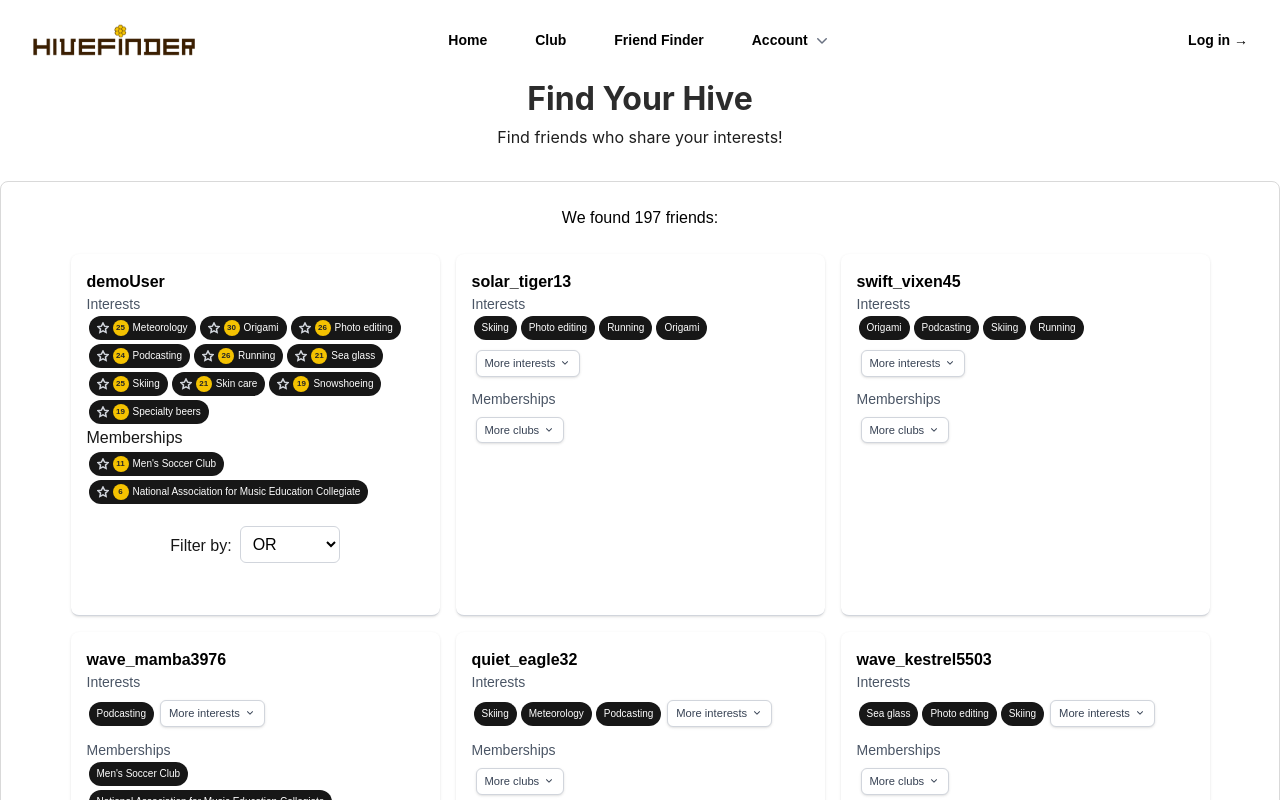
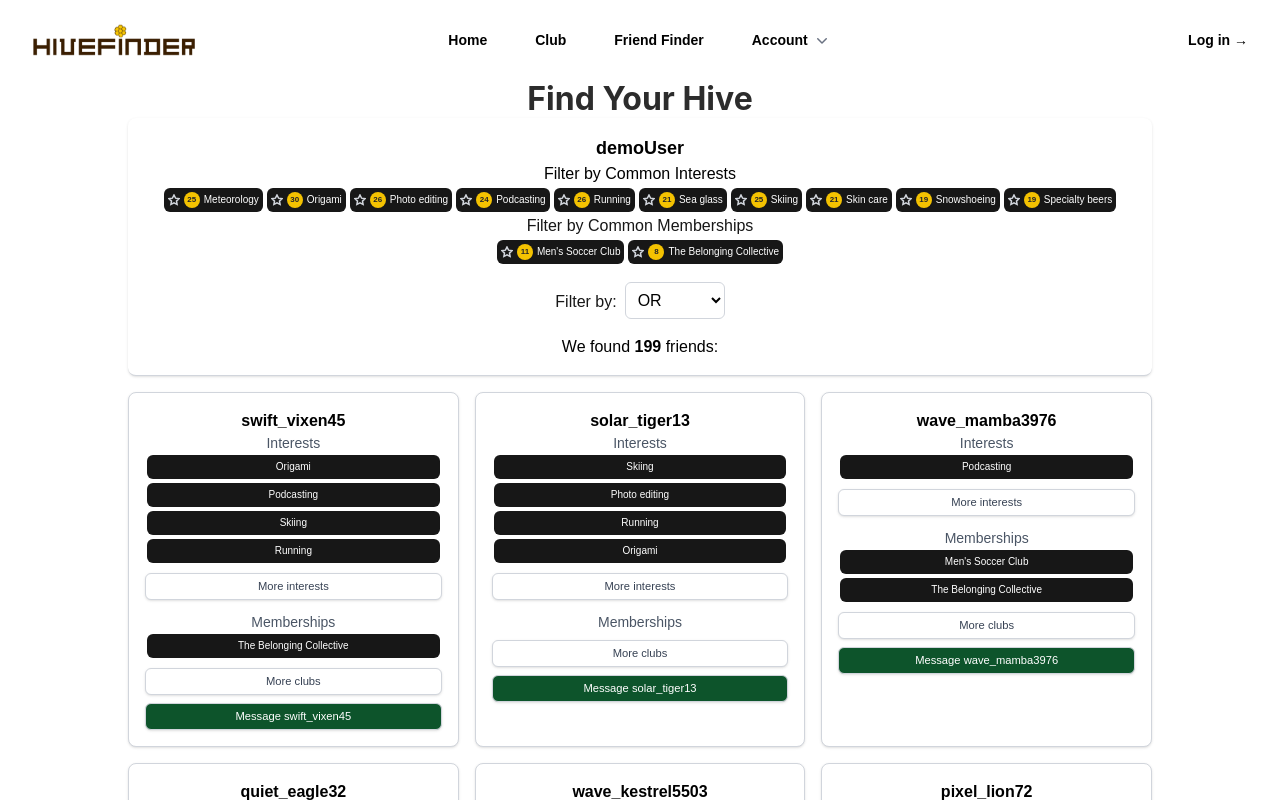
Before and after one commit to markciubal/hivefinder, a Next.js app: page /friendFinder in a window 1280 px wide. Shown: the top 800 px of the page. Built offline with nearby package versions, Linux system fonts and the light colour scheme.

Commit message:
UI tweaks.

```diff
--- a/app/friendFinder/page.jsx
+++ b/app/friendFinder/page.jsx
@@ -20,8 +20,8 @@
     const [otherMembershipsModal, setOtherMembershipsModal] = useState(null);
     // null or { username, interests }
 
-    const sharedStyle = "text-xxs m-[2px] px-2 py-1 bg-neutral-900 text-white rounded-full hover:bg-neutral-700! inline-block";
-    const normalStyle = "text-xxs m-[2px] px-2 py-1 bg-neutral-300 text-black rounded-full hover:bg-neutral-200 inline-block";
+    const sharedStyle = "text-xxs m-[2px] px-1 py-1 bg-neutral-900 text-white rounded-md hover:bg-neutral-700! inline-block";
+    const normalStyle = "text-xxs m-[2px] px-1 py-1 bg-neutral-300 text-black rounded-md hover:bg-neutral-200 inline-block";
 
     const counterStyle = "mx-1 inline-flex items-center justify-center w-3 h-3 p-2 text-xxxs font-semibold text-neutral-800 bg-[#f4c201] rounded-full position-relative top-0 left-0";
     const starStyle = "w-3 h-3 mx-0 shrink-0 text-yellow-400 transition peer-checked:scale-130 peer-checked:rotate-360 peer-checked:fill-yellow-400 peer-checked:stroke-yellow-400 fill-transparent stroke-gray-300 stroke-[3] cursor-pointer";
@@ -61,7 +61,7 @@
             interests: randomInterests,
             memberships: [
             { club: "Men's Soccer Club" },
-            { club: "National Association for Music Education Collegiate" },
+            { club: "The Belonging Collective" },
             ]
         });
     }, []);
@@ -119,25 +119,21 @@
     return (
       <>
         <Header />
-        <div className="hero-form">
-          <div className="text-content-title">
+        <div className="">
+          <div className=" text-center">
           <p className="text-2 font-bold">Find Your Hive</p>
-            <p className="text-9">Find friends who share your interests!</p>
-          </div>
-
-          <div className="form-contact">
-                <div className="w-full text-center">
-                  <h3 className="text-black">We found {filteredFriends.length} friends:</h3>
-
             {/* Card grid: self + matches */}
-                  <div className="mt-4 flex flex-wrap justify-center">
+            <div className="w-full flex justify-center">
+              <div className="grid grid-cols-1 sm:grid-cols-2 lg:grid-cols-3 gap-4 w-full max-w-5xl justify-center">
+                <div className="text-center col-span-full">
                   {userSelf?.interests && matchedStatistics && (
                     <div
                       key={"interests_" + userSelf.id}
-                        className="border-b border-gray-300 p-4 m-2 w-full sm:w-[48%] lg:w-[30%] max-w-sm rounded-lg shadow-sm bg-white float-left text-left"
+                      className="col-span-full border-b border-gray-300 p-4 rounded-lg shadow-sm bg-white text-center"
                     >
-                        <h3 className="text-md font-semibold text-black">{userSelf.username}</h3>
-                        <h4 className="text-sm text-gray-600">Interests</h4>
+                      <h3 className="text-lg font-semibold text-black">{userSelf.username}</h3>
+                      <h4 className="text-black">Filter by Common Interests</h4>
+
                       {userSelf.interests.map((interest, index) => {
                         const isShared = matchedStatistics.interests.some(
                           (i) => i.name === interest
@@ -157,7 +153,6 @@
                                 onChange={handleFilterChange}
                                 className="peer hidden"
                               />
-
                               {/* Star icon */}
                               <svg
                                 xmlns="http://www.w3.org/2000/svg"
@@ -172,11 +167,10 @@
                           </span>
                         );
                       })}
+
                       {userSelf?.memberships && (
-                        <div
-                          key={"clubs_" + userSelf.id}
-                        >
-                          <h4>Memberships</h4>
+                        <div key={"clubs_" + userSelf.id}>
+                          <h4>Filter by Common Memberships</h4>
                           {userSelf.memberships.map((membership, index) => {
                             console.log(matchedStatistics);
                             const isShared = userSelf.memberships?.some(
@@ -215,10 +209,9 @@
                               </span>
                             );
                           })}
-                          <div className="flex p-5 justify-center">
-                            <label className="mr-2 mt-2">
-                              Filter by:
-                            </label>
+
+                          <div className="flex pt-4 justify-center">
+                            <label className="mr-2 mt-2">Filter by:</label>
                             <select
                               onChange={handleFilterChange}
                               id="andor"
@@ -229,13 +222,18 @@
                               <option value="and">AND</option>
                             </select>
                           </div>
+
+                          <div className="w-full text-center">
+                            <p className="text-black">
+                              We found <b>{filteredFriends.length}</b> friends:
+                            </p>
+                          </div>
                         </div>
                       )}
                     </div>
                   )}
-
-
-
+                </div>
+                {/* Friend cards – tile as grid items */}
                 {organizedFriends &&
                   filteredFriends.map((user) => {
                     const matchedInterests = user.interests.filter((interest) =>
@@ -251,12 +249,14 @@
                     const otherMemberships = user.memberships.filter(
                       (membership) => !user.sharedClubs?.includes(membership)
                     );
+
                     console.log(user);
                     console.log(otherMemberships);
+
                     return (
                       <div
                         key={"user_" + user.id}
-                            className="border-b border-gray-300 p-4 m-2 w-full sm:w-[48%] lg:w-[30%] max-w-sm rounded-lg shadow-sm bg-white float-left text-left"
+                        className="border border-gray-300 p-4 rounded-lg shadow-sm bg-white w-full h-full flex flex-col"
                       >
                         <h3 className="text-md font-semibold text-black">
                           {user.username}
@@ -288,21 +288,9 @@
                                 interests: otherInterests,
                               })
                             }
-                                className="mt-2 ml-1 inline-flex items-center gap-1 rounded-md border border-gray-300 bg-white px-2 py-1 text-[0.7rem] font-medium text-gray-700 shadow-sm hover:bg-gray-50 focus:outline-none focus:ring-2 focus:ring-indigo-500 focus:ring-offset-2 focus:ring-offset-gray-100"
+                            className="mt-2 inline-flex justify-center items-center gap-1 rounded-md border border-gray-300 bg-white px-2 py-1 text-[0.7rem] font-medium text-gray-700 shadow-sm hover:bg-gray-50 focus:outline-none focus:ring-2 focus:ring-indigo-500 focus:ring-offset-2 focus:ring-offset-gray-100"
                           >
                             More interests
-                                <svg
-                                  xmlns="http://www.w3.org/2000/svg"
-                                  className="h-3 w-3"
-                                  viewBox="0 0 20 20"
-                                  fill="currentColor"
-                                >
-                                  <path
-                                    fillRule="evenodd"
-                                    d="M5.23 7.21a.75.75 0 011.06.02L10 10.94l3.71-3.71a.75.75 0 111.06 1.06l-4.24 4.25a.75.75 0 01-1.06 0L5.21 8.29a.75.75 0 01.02-1.08z"
-                                    clipRule="evenodd"
-                                  />
-                                </svg>
                           </button>
                         )}
 
@@ -332,29 +320,21 @@
                                 memberships: otherMemberships,
                               })
                             }
-                                className="mt-2 ml-1 inline-flex items-center gap-1 rounded-md border border-gray-300 bg-white px-2 py-1 text-[0.7rem] font-medium text-gray-700 shadow-sm hover:bg-gray-50 focus:outline-none focus:ring-2 focus:ring-indigo-500 focus:ring-offset-2 focus:ring-offset-gray-100"
+                            className="mt-2 inline-flex justify-center items-center gap-1 rounded-md border border-gray-300 bg-white px-2 py-1 text-[0.7rem] font-medium text-gray-700 shadow-sm hover:bg-gray-50 focus:outline-none focus:ring-2 focus:ring-neutral-500 focus:ring-offset-2 focus:ring-offset-gray-100"
                           >
                             More clubs
-                                <svg
-                                  xmlns="http://www.w3.org/2000/svg"
-                                  className="h-3 w-3"
-                                  viewBox="0 0 20 20"
-                                  fill="currentColor"
-                                >
-                                  <path
-                                    fillRule="evenodd"
-                                    d="M5.23 7.21a.75.75 0 011.06.02L10 10.94l3.71-3.71a.75.75 0 111.06 1.06l-4.24 4.25a.75.75 0 01-1.06 0L5.21 8.29a.75.75 0 01.02-1.08z"
-                                    clipRule="evenodd"
-                                  />
-                                </svg>
                           </button>
                         )}
+                        <button
+                          className="mt-2 inline-flex justify-center items-center gap-1 rounded-md border border-gray-300 bg-green-900 px-2 py-1 text-[0.7rem] font-medium text-white shadow-sm hover:bg-green-800 focus:outline-none focus:ring-2 focus:ring-neutral-500 focus:ring-offset-2 focus:ring-offset-gray-100"
+                        >
+                          Message {user.username}
+                        </button>
                       </div>
                     );
                   })}
               </div>
             </div>
-
           </div>
           {otherInterestsModal && (
                   <div className="fixed inset-0 z-50 flex items-center justify-center bg-black/60">
@@ -376,7 +356,7 @@
 
                       {/* Body */}
                       <div className="px-4 py-3">
-                        <div className="flex flex-wrap gap-2">
+                        <div className="flex flex-wrap gap-1">
                           {otherInterestsModal.interests.map((interest, idx) => (
                             <span
                               key={idx}
@@ -421,7 +401,7 @@
 
                       {/* Body */}
                       <div className="px-4 py-3">
-                        <div className="flex flex-wrap gap-2">
+                        <div className="flex flex-wrap gap-1">
                           {otherMembershipsModal.memberships.map((membership, idx) => (
                             <span
                               key={idx}
```
Lines whose indentation alone changed are shown as unchanged.
